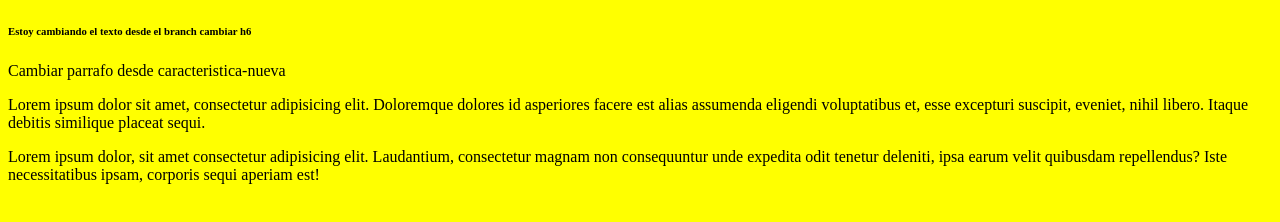
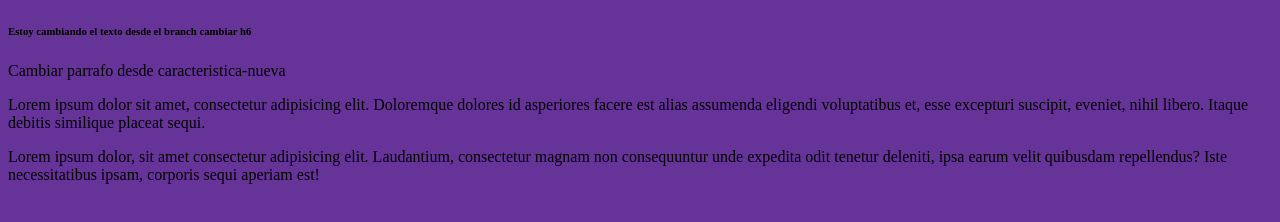
Before and after one commit to jair-501/pagina_web, a plain HTML site: page index.html in a window 1280 px wide. Drawn offline with Linux system fonts and the light colour scheme.

Commit message:
Este commit deade arreglo-pullrequest
Este commit es para arreglar algo, a través de un pull request local

```diff
--- a/index.html
+++ b/index.html
@@ -5,7 +5,7 @@
         <title>Estudio fotografico de Fotocol</title>
         <style>
             body{
-              background: yellow;
+              background: rebeccapurple;
             }
         </style>
     </head>
```
